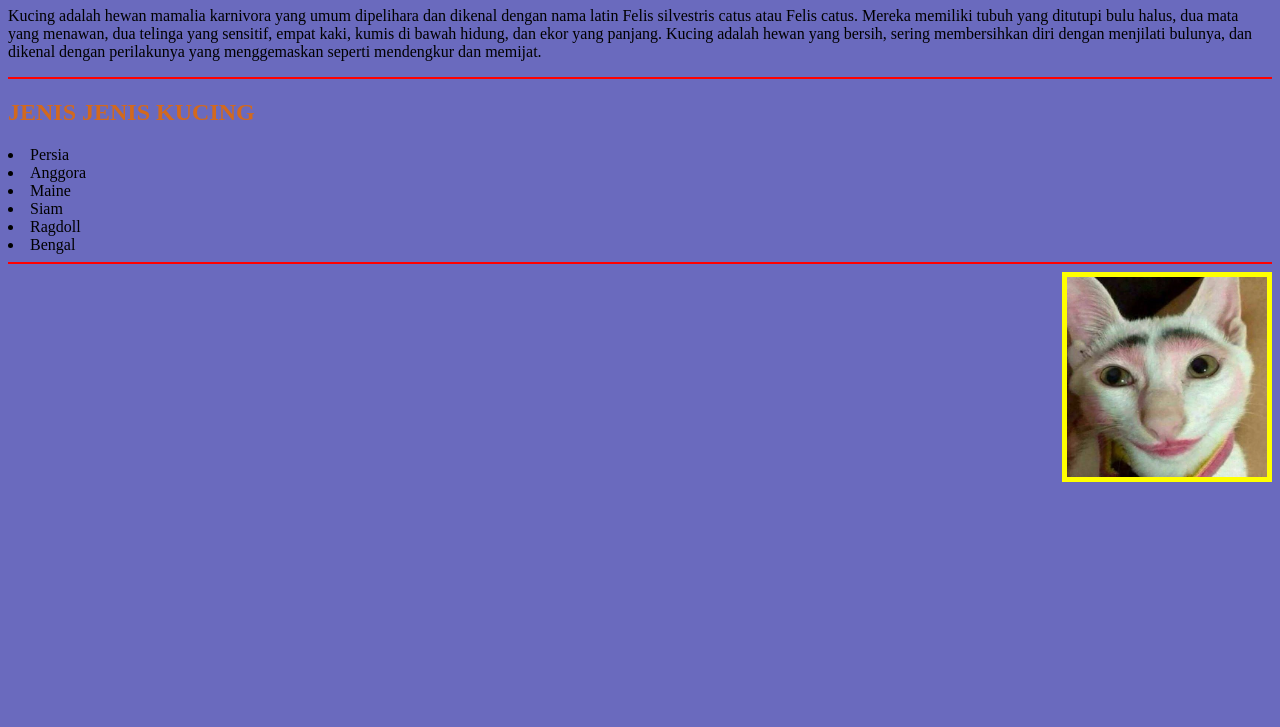
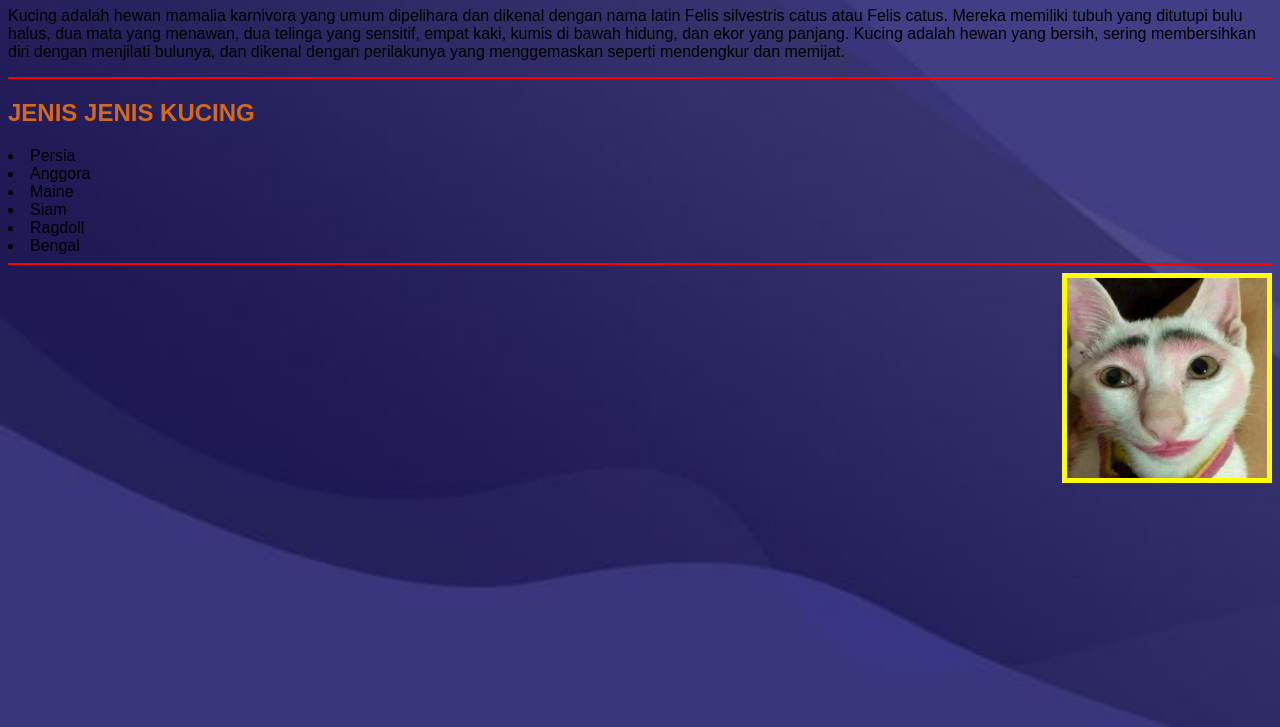
Before and after one commit to achmadrafihakim/latihan, a plain HTML site: page penjelasan.html in a window 1280 px wide. Shown: the part 73-800 px from the top of the page. Drawn offline with Linux system fonts and the light colour scheme.

Commit message:
Update penjelasan.html

```diff
--- a/penjelasan.html
+++ b/penjelasan.html
@@ -4,6 +4,15 @@
     <meta charset="UTF-8">
     <meta name="viewport" content="width=device-width, initial-scale=1.0">
     <title>PENJELASAN KUCING</title>
+    <style>
+        body {
+            background-image: url('background.jpg');
+            background-size: cover;
+            background-repeat: no-repeat;
+            background-attachment: fixed;
+            font-family: Arial, sans-serif;
+        }
+    </style>
 </head>
 <body style="background-color: rgb(106, 106, 190);">
     <h1 style="color: chocolate;">PENGERTIAN</h1>
@@ -20,4 +29,5 @@
 
 <img src="1.jpg" height="200" width="200" style="float: right; border: 5px solid yellow;">
 </body>
+
 </html>
```
